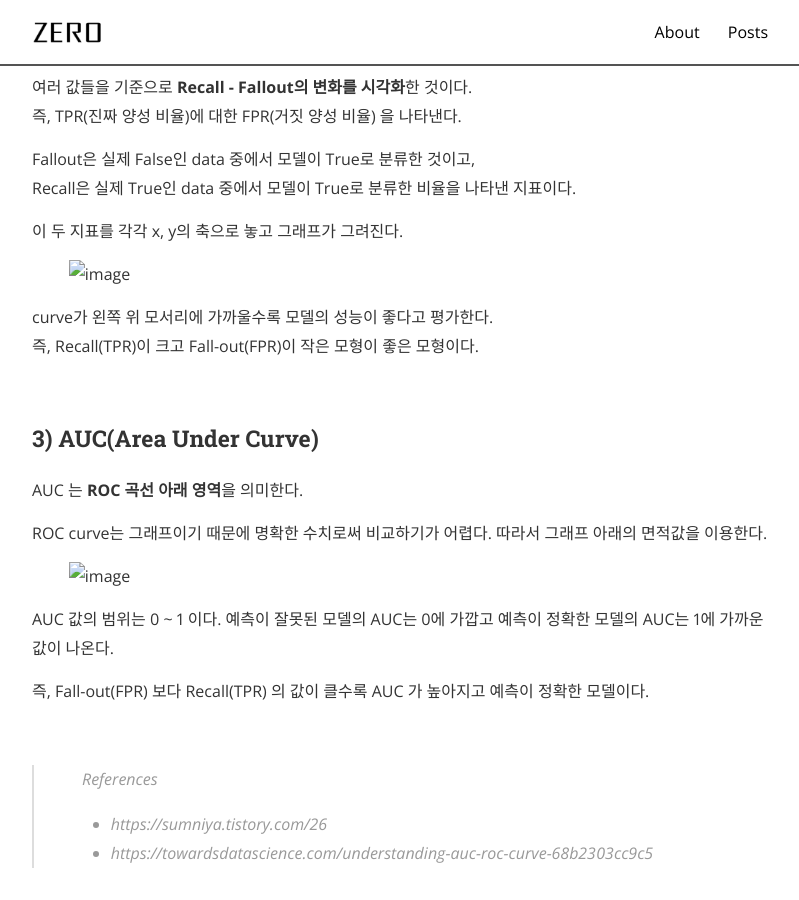
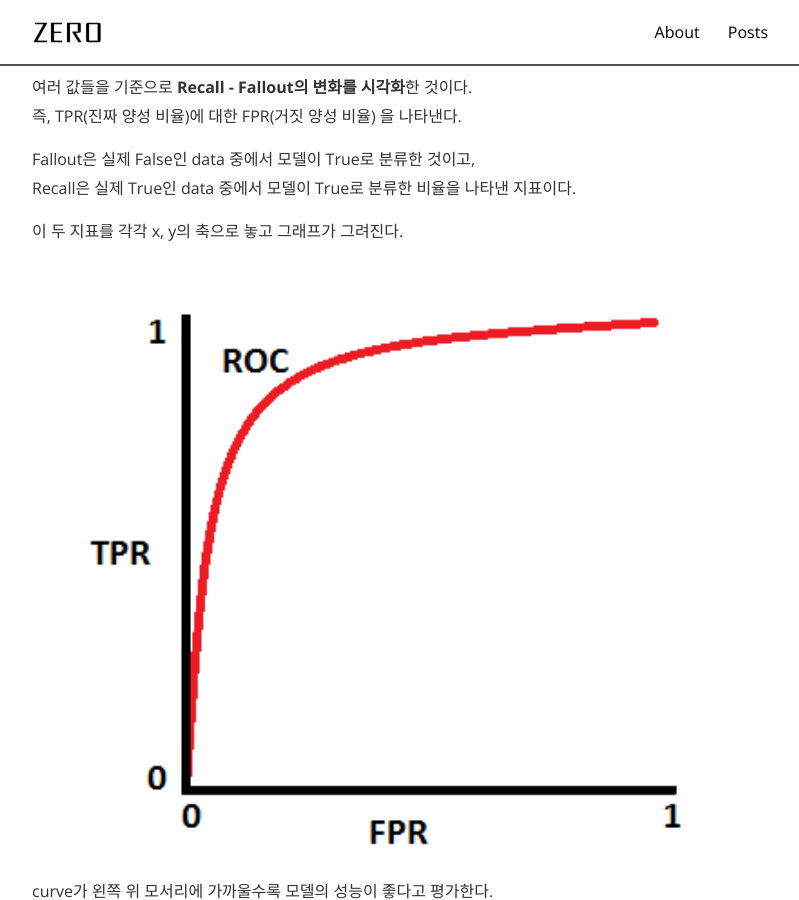
Before and after one commit to zeroaan/zeroaan.github.io, a Jekyll site: the page built from _posts/2020-05-20-[ML] 오차행렬과 분류 모델의 성능 평가 지표.md, in a window 1280 px wide and 900 px high, scrolled down 3204 px. Shown: the whole window, without its empty margins (240-1039 px from the left). Built offline with Jekyll 4.4.1, drawn with Linux system fonts in a browser that asks for light colours; nearby versions of some CDN libraries; comment, search, counter and statistics services are not loaded.

Commit message:
Update: 2020-05-20-[ML] 오차행렬과 분류 모델의 성능 평가 지표

```diff
--- a/_posts/2020-05-20-[ML] 오차행렬과 분류 모델의 성능 평가 지표.md
+++ b/_posts/2020-05-20-[ML] 오차행렬과 분류 모델의 성능 평가 지표.md
@@ -107,7 +107,7 @@ Recall은 실제 True인 data 중에서 모델이 True로 분류한 비율을
 
 이 두 지표를 각각 x, y의 축으로 놓고 그래프가 그려진다.
 
-![image](./img/roccurve.png)
+![roccurve]({{site.baseurl}}/img/roccurve.png)
 
 curve가 왼쪽 위 모서리에 가까울수록 모델의 성능이 좋다고 평가한다.<br>
 즉, Recall(TPR)이 크고 Fall-out(FPR)이 작은 모형이 좋은 모형이다.
@@ -119,7 +119,7 @@ AUC 는 **ROC 곡선 아래 영역**을 의미한다.
 
 ROC curve는 그래프이기 때문에 명확한 수치로써 비교하기가 어렵다. 따라서 그래프 아래의 면적값을 이용한다.
 
-![image](./img/auc.png)
+![auc]({{site.baseurl}}/img/auc.png)
 
 AUC 값의 범위는 0 ~ 1 이다. 예측이 잘못된 모델의 AUC는 0에 가깝고 예측이 정확한 모델의 AUC는 1에 가까운 값이 나온다.
 
```
